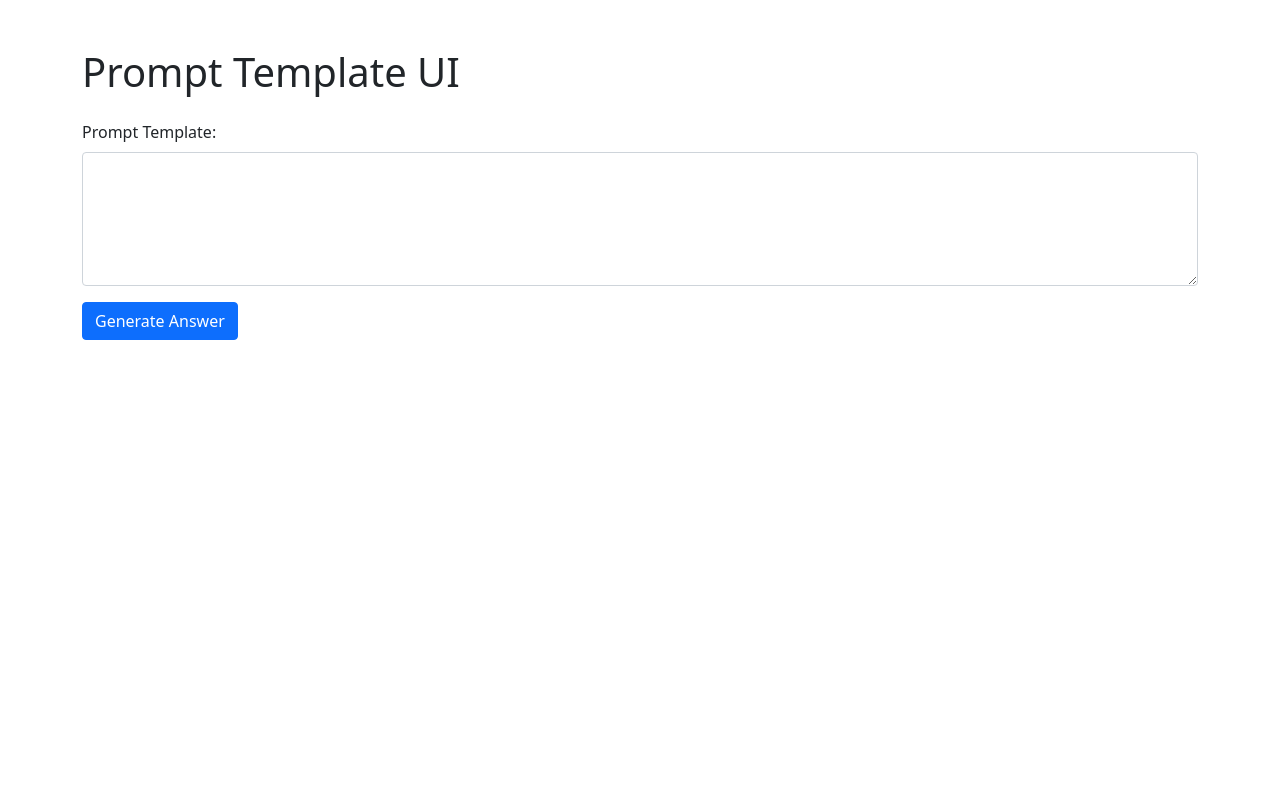
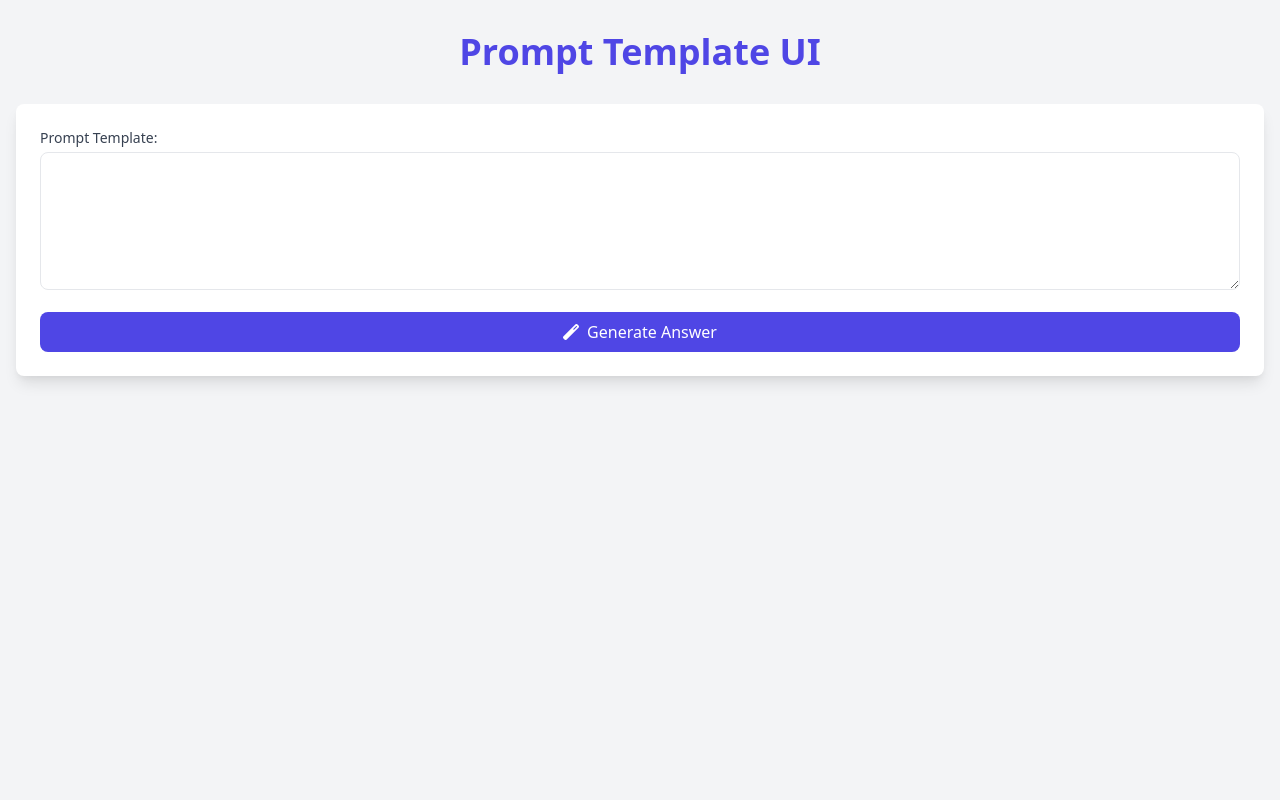
Before and after one commit to chunyoupeng/prompt-template-ui, a Flask app: page / in a window 1280 px wide. Run offline with Flask 3, Linux system fonts and the light colour scheme.

Commit message:
Pretty it

```diff
--- a/static/script.js
+++ b/static/script.js
@@ -10,35 +10,45 @@ document.addEventListener('DOMContentLoaded', function() {
         variableInputs.innerHTML = variables.map(variable => {
             const varName = variable.replace(/[{}]/g, '');
             return `
-                <div class="mb-3">
-                    <label for="${varName}" class="form-label">${varName}:</label>
-                    <input type="text" class="form-control" id="${varName}" name="${varName}" required>
+                <div class="animate-fade-in">
+                    <label for="${varName}" class="block text-sm font-medium text-gray-700 mb-1">${varName}:</label>
+                    <input type="text" class="w-full px-3 py-2 text-gray-700 border rounded-lg focus:outline-none focus:border-indigo-500" id="${varName}" name="${varName}" required>
                 </div>
             `;
         }).join('');
     }
 
     function displayResults(data) {
-        loadingSpinner.style.display = 'none';  // Hide the spinner
+        loadingSpinner.classList.add('hidden');
+        results.classList.remove('hidden');
+        results.classList.add('animate-slide-up');
         if (data.error) {
-            results.innerHTML = `<p class="text-danger">Error: ${data.error}</p>`;
+            results.innerHTML = `<p class="text-red-600">Error: ${data.error}</p>`;
         } else {
-            results.innerHTML = '<h3>Generated Queries:</h3><ul>' + data.result;
+            results.innerHTML = `
+                <h3 class="text-2xl font-semibold mb-4 text-indigo-600">Generated Queries:</h3>
+                <ul class="space-y-2">
+                    ${data.result}
+                </ul>
+            `;
         }
     }
 
     function handleError(error) {
-        loadingSpinner.style.display = 'none';  // Hide the spinner
+        loadingSpinner.classList.add('hidden');
+        results.classList.remove('hidden');
+        results.classList.add('animate-slide-up');
         console.error('Error:', error);
-        results.innerHTML = '<p class="text-danger">An error occurred. Please try again.</p>';
+        results.innerHTML = '<p class="text-red-600">An error occurred. Please try again.</p>';
     }
 
     promptTemplate.addEventListener('input', updateVariableInputs);
 
     templateForm.addEventListener('submit', function(e) {
         e.preventDefault();
-        results.innerHTML = '';  // Clear previous results
-        loadingSpinner.style.display = 'block';  // Show the spinner
+        results.innerHTML = '';
+        results.classList.add('hidden');
+        loadingSpinner.classList.remove('hidden');
 
         const formData = new FormData(this);
         formData.append('promptTemplate', promptTemplate.value);
--- a/templates/index.html
+++ b/templates/index.html
@@ -4,31 +4,33 @@
     <meta charset="UTF-8">
     <meta name="viewport" content="width=device-width, initial-scale=1.0">
     <title>Prompt Template UI</title>
-    <link href="https://cdn.jsdelivr.net/npm/bootstrap@5.1.3/dist/css/bootstrap.min.css" rel="stylesheet">
+    <link href="https://cdn.jsdelivr.net/npm/tailwindcss@2.2.19/dist/tailwind.min.css" rel="stylesheet">
+    <link href="https://cdnjs.cloudflare.com/ajax/libs/font-awesome/6.0.0-beta3/css/all.min.css" rel="stylesheet">
+    <link href="{{ url_for('static', filename='styles.css') }}" rel="stylesheet">
 </head>
-<body>
-    <div class="container mt-5">
-        <h1 class="mb-4">Prompt Template UI</h1>
-        <form id="templateForm">
-            <div class="mb-3">
-                <label for="promptTemplate" class="form-label">Prompt Template:</label>
-                <textarea class="form-control" id="promptTemplate" rows="5" required></textarea>
-            </div>
-            <div id="variableInputs"></div>
-            <button type="submit" class="btn btn-primary">Generate Answer</button>
-        </form>
-
-        <!-- Spinner for loading effect -->
-        <div id="loadingSpinner" class="text-center mt-4" style="display: none;">
-            <div class="spinner-border text-primary" role="status">
-                <span class="visually-hidden">Loading...</span>
-            </div>
+<body class="bg-gray-100 min-h-screen">
+    <div class="container mx-auto px-4 py-8">
+        <h1 class="text-4xl font-bold text-center mb-8 text-indigo-600">Prompt Template UI</h1>
+        <div class="bg-white rounded-lg shadow-lg p-6 mb-8 transition-all duration-300 hover:shadow-xl">
+            <form id="templateForm" class="space-y-4">
+                <div>
+                    <label for="promptTemplate" class="block text-sm font-medium text-gray-700 mb-1">Prompt Template:</label>
+                    <textarea class="w-full px-3 py-2 text-gray-700 border rounded-lg focus:outline-none focus:border-indigo-500" id="promptTemplate" rows="5" required></textarea>
+                </div>
+                <div id="variableInputs" class="space-y-4"></div>
+                <button type="submit" class="w-full bg-indigo-600 text-white py-2 px-4 rounded-lg hover:bg-indigo-700 transition-colors duration-300 flex items-center justify-center">
+                    <i class="fas fa-magic mr-2"></i> Generate Answer
+                </button>
+            </form>
         </div>
 
-        <div id="results" class="mt-4"></div>
+        <div id="loadingSpinner" class="text-center mt-8 hidden">
+            <div class="inline-block animate-spin rounded-full h-8 w-8 border-t-2 border-b-2 border-indigo-600"></div>
+        </div>
+
+        <div id="results" class="mt-8 bg-white rounded-lg shadow-lg p-6 transition-all duration-300 hidden"></div>
     </div>
 
-    <script src="https://cdn.jsdelivr.net/npm/bootstrap@5.1.3/dist/js/bootstrap.bundle.min.js"></script>
     <script src="{{ url_for('static', filename='script.js') }}"></script>
 </body>
 </html>
```
Also changed, not shown: static/stype.css (added, +23 -0 lines).
